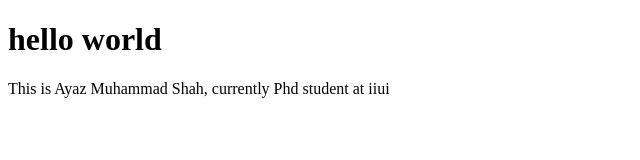
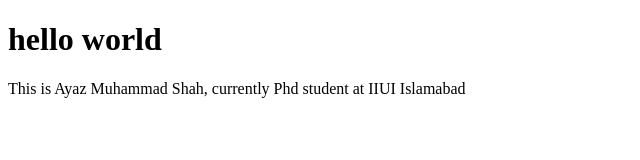
Before and after one commit to Saleh-1998/bootcamp2020, a plain HTML site: page index.html in a window 1280 px wide. Shown: the whole page, without its empty margins (0-640 px from the left). Drawn offline with Linux system fonts and the light colour scheme.

Commit message:
update.index.html

```diff
--- a/index.html
+++ b/index.html
@@ -7,6 +7,6 @@
 </head>
 <body>
     <h1> hello world </h1>
-    <p> This is Ayaz Muhammad Shah, currently Phd student at iiui </p>
+    <p> This is Ayaz Muhammad Shah, currently Phd student at IIUI Islamabad</p>
 </body>
 </html>
```
